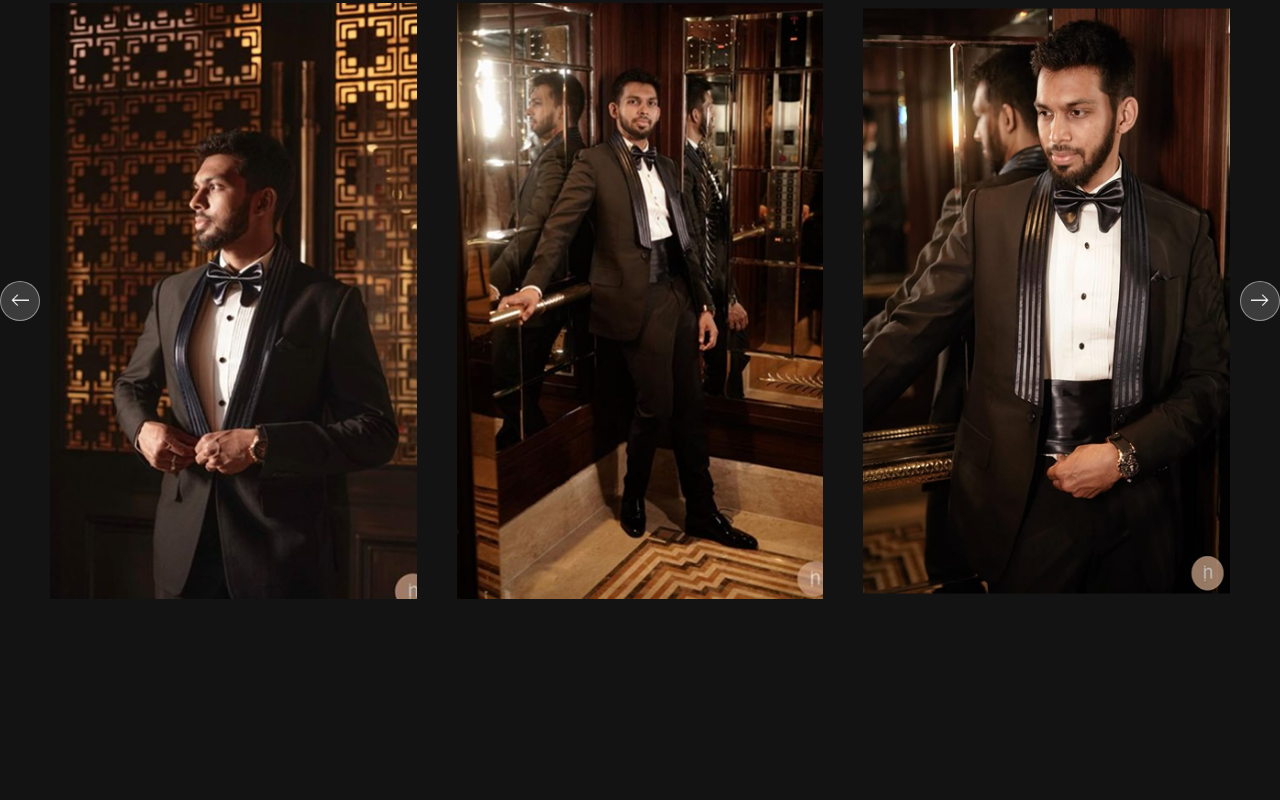
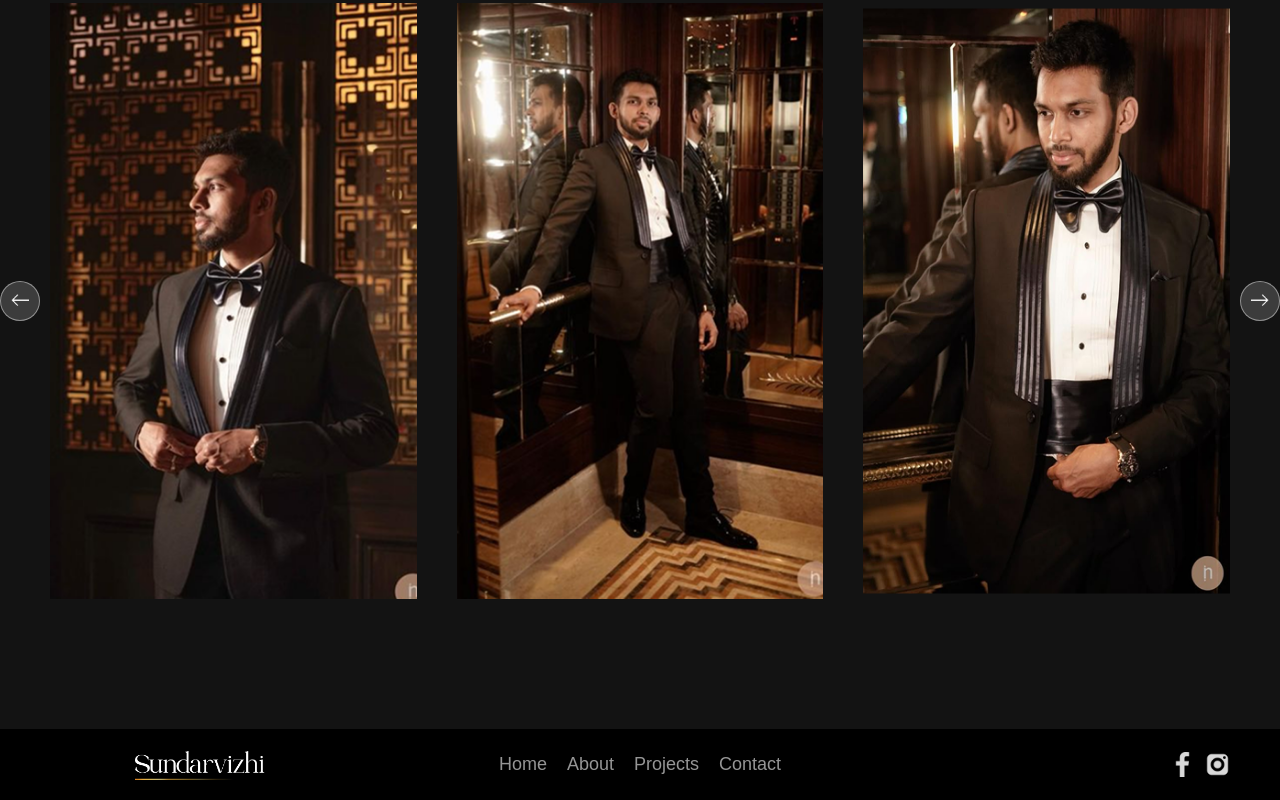
Before and after one commit to Pradeep-Raja18/Sudarvizhi-Portfolio, a plain HTML site: page Portfolio.html in a window 1280 px wide. Shown: the part 1535-2335 px from the top of the page. Before the commit the page ends 2264 px from the top, so only its background shows below. Drawn offline with nearby package versions, Linux system fonts and the light colour scheme.

Commit message:
homepage

```diff
--- a/Portfolio.html
+++ b/Portfolio.html
@@ -3,13 +3,14 @@
 <head>
     <meta charset="UTF-8">
     <meta name="viewport" content="width=device-width, initial-scale=1.0">
-    <title>Document</title>
+    <title>Sudarvizhi-Portfolio</title>
      <link rel="stylesheet" href="https://cdn.jsdelivr.net/npm/swiper@11/swiper-bundle.min.css" />
     <link rel="stylesheet" href="css/style.css">
     <link rel="stylesheet" href="css/portfolio.css">
 </head>
 <body>
       <header>
+            <div class="container">
                 <div class="header-inner">
                 <!-- Logo -->
                 <div class="logo">
@@ -22,12 +23,13 @@
                  <div class="navbar">
                     <nav>
                         <ul>
-                            <li><a href="">Home</a></li>
-                            <li><a href="">About</a></li>
-                            <li><a href="">Projects</a></li>
-                            <li><a href="">Contact</a></li>
+                            <li><a href="index.html">Home</a></li>
+                            <li><a href="#about">About</a></li>
+                            <li><a href="#projects">Projects</a></li>
+                            <li><a href="mailto:test@gmail.com">Contact</a></li>
                         </ul>
                     </nav>
+                 </div>
                 </div>
             </div>
 
@@ -131,16 +133,27 @@
         </div>
     </div>
 
-    <footer style="display: none;">
+    <footer>
        <div class="container">
          <div class="footer-inner">
-                <div class="footer-logo">
-                    <img src="images/Logo.png" alt="logo">
+            <div class="logo">
+                <img src="images/Logo.png" alt="">
             </div>
-                <div class="footer-menu">
+            <div class="navbar">
                 <ul>
                     <li><a href="index.html">Home</a></li>
+                    <li><a href="#about">About</a></li>
+                    <li><a href="#projects">Projects</a></li>
+                    <li><a href="mailto:test@gmail.com">Contact</a></li>
                 </ul>
+            </div>
+            <div class="footer-icon">
+                <div class="icon-box">
+                    <img src="images/FB.png" alt="">
+                </div>
+                <div class="icon-box">
+                    <img src="images/Instagram.png" alt="">
+                </div>
             </div>
         </div>
        </div>
```
Also changed, not shown: index.html (+24 -7 lines), images/Theme-image/Theme-Thumb-1.png (added), images/Theme-image/Theme-Thumb-10.png (added), images/Theme-image/Theme-Thumb-11.png (added), images/Theme-image/Theme-Thumb-2.png (added), images/Theme-image/Theme-Thumb-3.png (added), images/Theme-image/Theme-Thumb-4.png (added), images/Theme-image/Theme-Thumb-5.png (added), images/Theme-image/Theme-Thumb-6.png (added), images/Theme-image/Theme-Thumb-7.png (added), 2 other files. Lines whose indentation alone changed are shown as unchanged.
